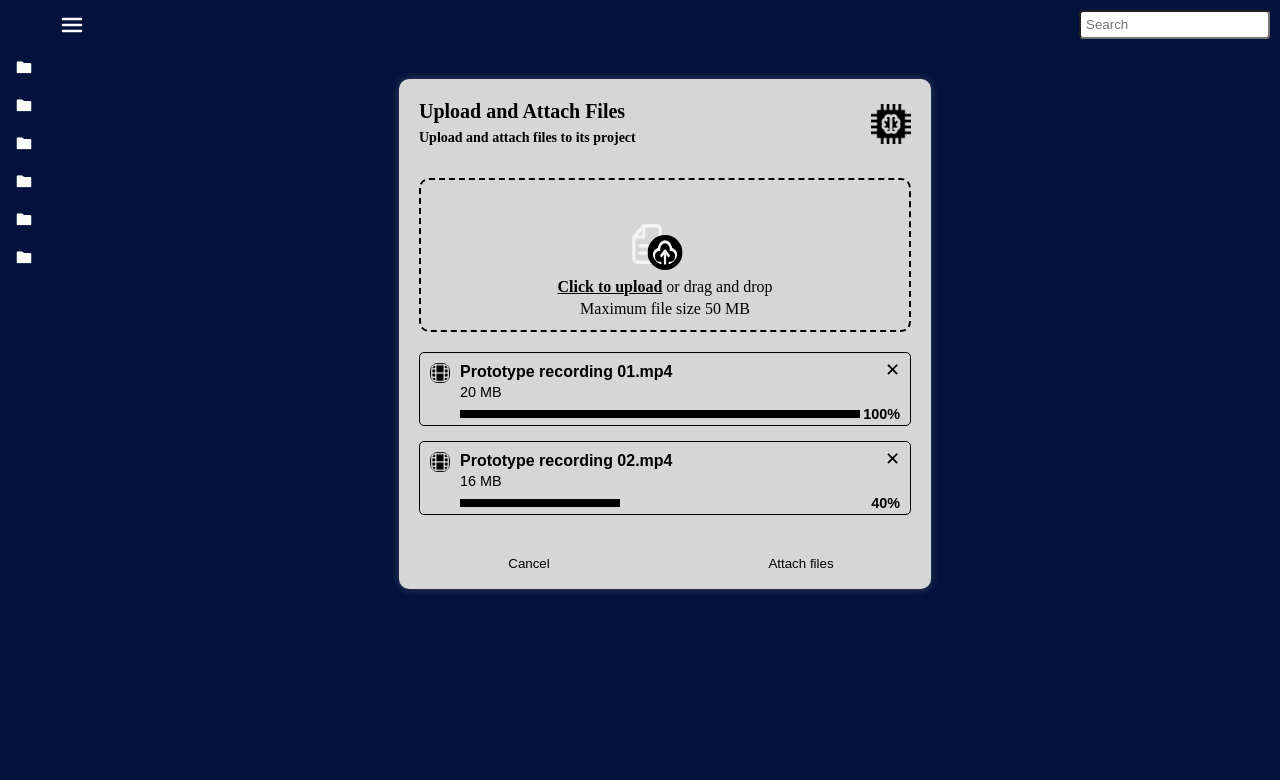
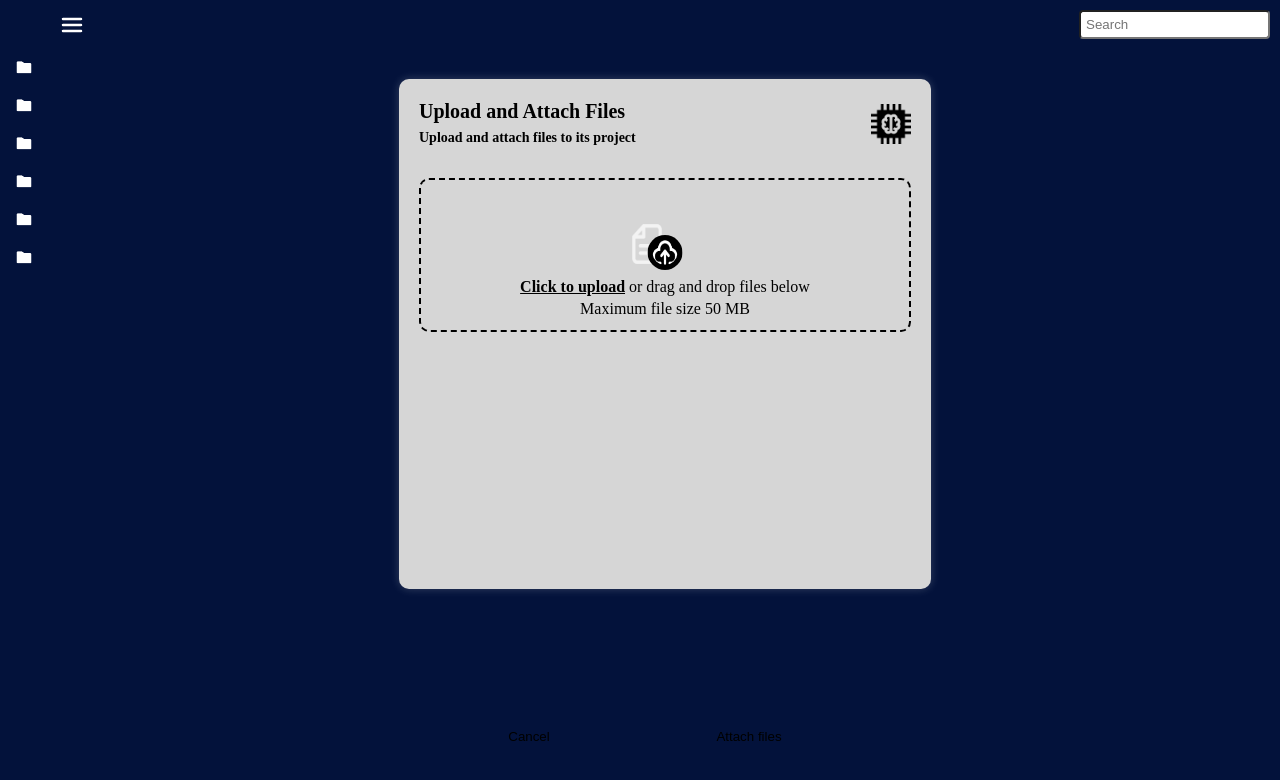
Before and after one commit to DevPeak-Innovations-Open-Source/reactjs, a React (Create React App) app: page /upload in a window 1280 px wide. Shown: the top 780 px of the page. Built offline with nearby package versions, Linux system fonts and the light colour scheme.

Commit message:
videotag

```diff
--- a/src/App.jsx
+++ b/src/App.jsx
@@ -5,6 +5,7 @@ import { Routes, Route } from "react-router-dom";
 import Welcome from "./components/welcome";
 import ProtectedRoute from "./components/ProtectedRoute";
 import UploadPage from "./components/UploadPage";
+import Video from "./components/Video";
 
 
 const App = () => {
@@ -45,6 +46,7 @@ const App = () => {
           />
           <Route path="welcome" element={<Welcome />} />
           <Route path="/upload" element={<UploadPage />} />
+          <Route path="/video" element={<Video />} />
           <Route path="protectedroute" element={<ProtectedRoute isAuthenticated><div>This is protected route</div></ProtectedRoute> } />
         </Routes>
 
--- a/src/components/Sidebar.jsx
+++ b/src/components/Sidebar.jsx
@@ -148,13 +148,14 @@ const Sidebar = ({ isOpen }) => {
             alt="File Icon"
             className={`icon ${isOpen ? "" : "closed"}`}
           />
-          <span
-            className={`title ${planetsOpen ? "open-title" : ""} ${
+          <Link
+            to="/video"
+            className={`title ${filmsOpen ? "open-title" : ""} ${
               !isOpen ? "closed" : ""
             }`}
           >
-            Planets
-          </span>
+            Video
+           </Link>
           <img
             src={arrowIcon}
             alt="Arrow"
--- a/src/components/UploadPage.jsx
+++ b/src/components/UploadPage.jsx
@@ -1,26 +1,76 @@
-import React, { useEffect, useRef } from "react";
+import React, { useEffect, useRef, useState } from "react";
 import "./upload.css";
 import { uploadIcon, star, file, frame } from ".";
 
 const UploadPage = () => {
   const fileInputRef = useRef(null);
-  const divRef = useRef(null);
+  const uploadBoxRef = useRef(null);
+  const [files, setFiles] = useState([]);
+  const [isDragging, setIsDragging] = useState(false);
 
-  const handleFileUpload = () => {
-    if (fileInputRef.current) {
-      fileInputRef.current.click();
+  const handleFileUpload = (event) => {
+    const selectedFiles = Array.from(event.target.files).map((file) => ({
+      name: file.name,
+      size: (file.size / 1024).toFixed(2) + " KB",
+      progress: 100,
+    }));
+
+    const newFiles = selectedFiles.filter(
+      (file) => !files.some((f) => f.name === file.name)
+    );
+
+    if (newFiles.length < selectedFiles.length) {
+      alert("Some files are duplicates and were not added.");
+    }
+
+    const updatedFiles = [...files, ...newFiles];
+
+    if (updatedFiles.length > 2) {
+      alert("You can only upload a maximum of 2 files.");
+    } else {
+      setFiles(updatedFiles);
     }
   };
 
-  useEffect(() => {
-    if (divRef.current) {
-      console.log("Div Element:", divRef.current);
-      console.log("Child Elements:", divRef.current.children);
+  const handleDragOver = (event) => {
+    event.preventDefault();
+    setIsDragging(true);
+
+  };
+
+  const handleDrop = (event) => {
+    event.preventDefault();
+    setIsDragging(false);
+
+    const droppedFiles = Array.from(event.dataTransfer.files).map((file) => ({
+      name: file.name,
+      size: (file.size / 1024).toFixed(2) + " KB",
+      progress: 100,
+    }));
+
+    const newFiles = droppedFiles.filter(
+      (file) => !files.some((f) => f.name === file.name)
+    );
+
+    if (newFiles.length < droppedFiles.length) {
+      alert("Files are duplicates please add another one.");
     }
-  }, []);
+
+    const updatedFiles = [...files, ...newFiles];
+
+    if (updatedFiles.length > 2) {
+      alert("You can only upload a maximum of 2 files.");
+    } else {
+      setFiles(updatedFiles);
+    }
+  };
+
+  const handleDragLeave = () => {
+    setIsDragging(false);
+  };
 
   return (
-    <div ref={divRef} className="upload-container">
+    <div className="upload-container">
       <div className="upload-header">
         <div className="header-left">
           <h4>Upload and Attach Files</h4>
@@ -31,7 +81,14 @@ const UploadPage = () => {
         </div>
       </div>
 
-      <div className="upload-box">
+
+      <div
+        ref={uploadBoxRef}
+        className={`upload-box ${isDragging ? "dragging" : ""}`}
+        onDragOver={(event) => handleDragOver(event)}
+        onDrop={(event) => handleDrop(event)}
+        onDragLeave={handleDragLeave}
+      >
         <div className="image-container">
           <img src={uploadIcon} alt="upload" className="absolute-image" />
           <img src={file} alt="upload" className="relative-image" />
@@ -40,52 +97,62 @@ const UploadPage = () => {
           type="file"
           ref={fileInputRef}
           style={{ display: "none" }}
-          onChange={(e) => console.log(e.target.files)}
+          multiple
+          onChange={handleFileUpload}
         />
         <p>
-          <span className="click-upload" onClick={handleFileUpload}>
+          <span
+            className="click-upload"
+            onClick={() => fileInputRef.current.click()}
+          >
             Click to upload
           </span>{" "}
-          or drag and drop
+          or drag and drop files below
         </p>
         <p>Maximum file size 50 MB</p>
       </div>
 
       <div className="upload-progress">
-        <div className="file">
+        {files.map((file, index) => (
+          <div className="file" key={index}>
             <div className="file-left">
-            <img src={frame} alt="File Thumbnail" className="file-thumbnail" />
+              <img
+                src={frame}
+                alt="File Thumbnail"
+                className="file-thumbnail"
+              />
             </div>
             <div className="file-info">
-            <span className="file-name">Prototype recording 01.mp4</span>
-            <span className="file-size">20 MB</span>
+              <span className="file-name">{file.name}</span>
+              <span className="file-size">{file.size}</span>
             </div>
             <div className="progress-container">
-            <div className="progress-bar full"></div>
-            <span className="progress-percentage">100%</span>
+              <div
+                className={`progress-bar ${
+                  file.progress === 100 ? "full" : "partial"
+                }`}
+                style={{ width: `${file.progress}%` }}
+              ></div>
+              <span className="progress-percentage">{file.progress}%</span>
             </div>
-          <button className="close-btn">✕</button>
+            <button
+              className="close-btn"
+              onClick={() => setFiles(files.filter((_, i) => i !== index))}
+            >
+              ✕
+            </button>
           </div>
-
-        <div className="file">
-          <div className="file-left">
-            <img src={frame} alt="File Thumbnail" className="file-thumbnail" />
-          </div>
-          <div className="file-info">
-            <span className="file-name">Prototype recording 02.mp4</span>
-            <span className="file-size">16 MB</span>
-          </div>
-          <div className="progress-container">
-            <div className="progress-bar partial"></div>
-            <span className="progress-percentage">40%</span>
-          </div>
-          <button className="close-btn">✕</button>
-        </div>
+        ))}
       </div>
 
       <div className="button-group">
-        <button className="cancel-btn">Cancel</button>
-        <button className="attach-btn" onClick={handleFileUpload}>
+        <button className="cancel-btn" onClick={() => setFiles([])}>
+          Cancel
+        </button>
+        <button
+          className="attach-btn"
+          onClick={() => fileInputRef.current.click()}
+        >
           Attach files
         </button>
       </div>
--- /dev/null
+++ b/src/components/Video.jsx
@@ -0,0 +1,58 @@
+import { useRef, useState } from "react";
+import { nature } from ".";
+import "./video.css";
+
+export default function VideoPlayer() {
+  const videoRef = useRef(null);
+  const [isPlaying, setIsPlaying] = useState(false);
+
+  const handleTogglePlay = () => {
+    if (videoRef.current) {
+      if (isPlaying) {
+        videoRef.current.pause();
+      } else {
+        videoRef.current.play();
+      }
+      setIsPlaying(!isPlaying);
+    }
+  };
+
+  return (
+    <div className="video-container">
+
+      <video ref={videoRef} className="video" src={nature} />
+
+
+      <button className="play-button" onClick={handleTogglePlay}>
+        {isPlaying ? (
+
+          <svg
+            viewBox="0 0 24 24"
+            fill="none"
+            xmlns="http://www.w3.org/2000/svg"
+            className="play-icon"
+          >
+            <circle opacity="0.5" cx="12" cy="12" r="10" stroke="#ffffff" strokeWidth="1.5" />
+            <rect x="9" y="8" width="3" height="8" fill="#ffffff" />
+            <rect x="13" y="8" width="3" height="8" fill="#ffffff" />
+          </svg>
+        ) : (
+
+          <svg
+            viewBox="0 0 24 24"
+            fill="none"
+            xmlns="http://www.w3.org/2000/svg"
+            className="play-icon"
+          >
+            <circle opacity="0.5" cx="12" cy="12" r="10" stroke="#ffffff" strokeWidth="1.5" />
+            <path
+              d="M13.8876 9.9348C14.9625 10.8117 15.5 11.2501 15.5 12C15.5 12.7499 14.9625 13.1883 13.8876 14.0652C13.5909 14.3073 13.2966 14.5352 13.0261 14.7251C12.7888 14.8917 12.5201 15.064 12.2419 15.2332C11.1695 15.8853 10.6333 16.2114 10.1524 15.8504C9.6715 15.4894 9.62779 14.7336 9.54038 13.2222C9.51566 12.7947 9.5 12.3757 9.5 12C9.5 11.6243 9.51566 11.2053 9.54038 10.7778C9.62779 9.26636 9.6715 8.51061 10.1524 8.1496C10.6333 7.78859 11.1695 8.11466 12.2419 8.76679C12.5201 8.93597 12.7888 9.10831 13.0261 9.27492C13.2966 9.46483 13.5909 9.69274 13.8876 9.9348Z"
+              stroke="#ffffff"
+              strokeWidth="1.5"
+            />
+          </svg>
+        )}
+      </button>
+    </div>
+  );
+}
--- a/src/components/index.js
+++ b/src/components/index.js
@@ -2,6 +2,8 @@ export { default as Sidebar } from "./Sidebar";
 export { default as Table } from "./Table";
 export { default as Welcome } from "./welcome";
 
+
+export { default as nature } from "../assests/nature.mp4";
 export { default as logo } from "../assests/logo.png";
 export { default as fileIcon } from "../assests/fileIcon.png";
 export { default as arrowIcon } from "../assests/arrowIcon.png";
--- a/src/components/upload.css
+++ b/src/components/upload.css
@@ -7,6 +7,13 @@
   margin: auto;
   box-shadow: 0 0 10px rgba(255, 255, 255, 0.2);
   margin-top: 30px;
+  transition: height 0.3s ease, padding 0.3s ease;
+}
+
+.upload-box.dragging {
+  color: #000;
+  background-color: blue;
+  border: 2px dashed white;
 }
 
 .header-left h4 {
@@ -34,16 +41,9 @@
 }
 
 .upload-box {
-  border: 2px dashed black;
   border-radius: 10px;
-  padding: 20px;
-  margin: auto;
-  height: 100px;
   text-align: center;
   position: relative;
-}
-
-.upload-box {
   display: flex;
   flex-direction: column;
   justify-content: flex-end;
@@ -158,7 +158,6 @@
   position: relative;
   overflow: hidden;
   padding-left: 30px;
-
 }
 
 .progress-bar.full::before {
@@ -199,6 +198,8 @@
 .button-group {
   display: flex;
   justify-content: space-between;
+  position: absolute;
+  bottom: 35px;
 }
 
 .cancel-btn,
@@ -219,3 +220,48 @@
   color: pink;
   border-radius: 5px;
 }
+
+.popup {
+  position: fixed;
+  top: 0;
+  left: 0;
+  width: 100%;
+  height: 100%;
+  background: rgba(0, 0, 0, 0.5);
+  display: flex;
+  justify-content: center;
+  align-items: center;
+  z-index: 9999;
+}
+
+.popup-content {
+  background: white;
+  padding: 20px;
+  border-radius: 5px;
+  text-align: center;
+  max-width: 400px;
+  width: 100%;
+}
+
+.popup button {
+  margin-top: 10px;
+  padding: 10px;
+  background-color: black;
+  color: white;
+  border: none;
+  cursor: pointer;
+}
+
+.popup button:hover {
+  background-color: #333;
+}
+
+.error-message {
+  margin-top: 20px;
+  color: red;
+  text-align: center;
+}
+
+.upload-box.drag-over {
+  background-color: rgba(0, 0, 0, 0.1);
+}
--- /dev/null
+++ b/src/components/video.css
@@ -0,0 +1,34 @@
+.video-container {
+    position: relative;
+    width: 600px;
+    margin-left: 250px;
+    margin-top: 50px;
+}
+
+.video {
+    width: 600px;
+    height: 400px;
+    border-radius: 20px;
+}
+
+.play-button {
+    position: absolute;
+    top: 50%;
+    left: 50%;
+    transform: translate(-50%, -50%);
+    background: rgba(0, 0, 0, 0.5);
+    border: none;
+    border-radius: 50%;
+    padding: 20px;
+    cursor: pointer;
+    transition: background 0.3s ease;
+}
+
+.play-button:hover {
+    background: rgba(0, 0, 0, 0.8);
+}
+
+.play-icon {
+    width: 50px;
+    height: 50px;
+}
--- a/src/styles/App.css
+++ b/src/styles/App.css
@@ -16,7 +16,9 @@ body, html {
     flex: 1;
     transition: margin-left 0.3s;
   }
-
+  .menu-btn{
+    cursor: pointer;
+  }
 
 
   .header {
```
Also changed, not shown: 1 other file (tests, documents, lock files or other folders). Lines whose indentation alone changed are shown as unchanged.
